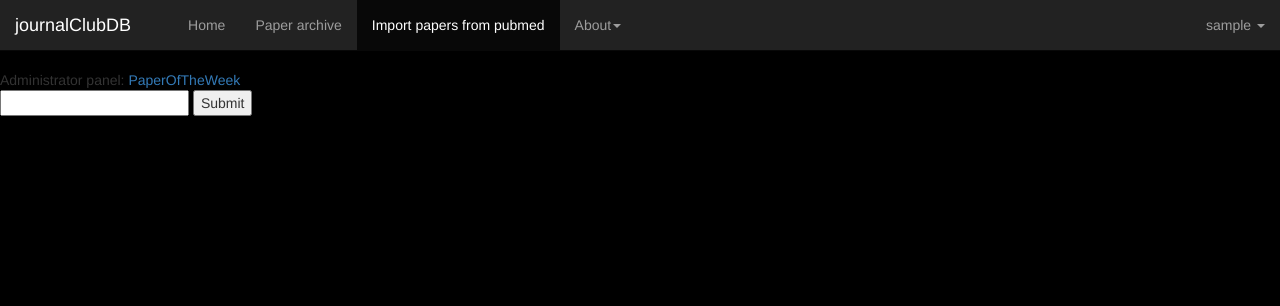
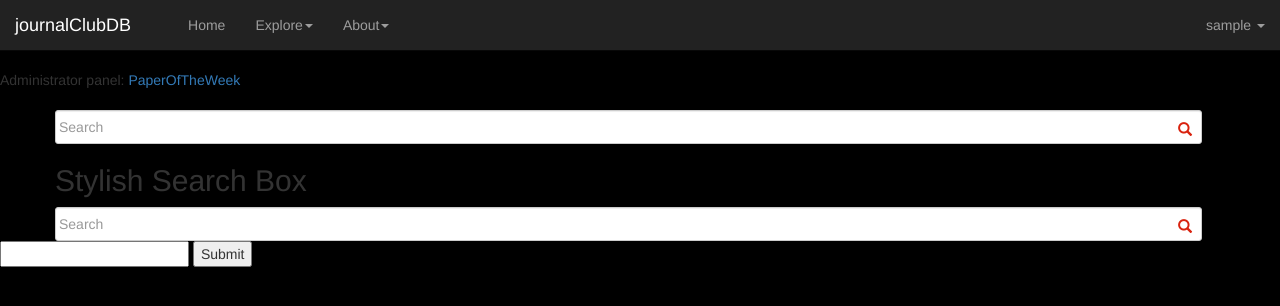
Before and after one commit to michael-chiang-mc5/journalClubDB, a Django app: page /papers/search/1/ in a window 1280 px wide. Shown: the top 306 px of the page. Run offline with Django 3.2, Linux system fonts and the light colour scheme; the visitor is signed in with stand-in values (Sample User, id 1); data comes from the database, SQL or seed files in the repository; data that the repository does not hold is empty; some libraries are stand-ins or nearby versions.

Commit message:
Styled comments in detail.html properly.
Started styling search.html, but realized that search was way too slow half-way through and started trying to get it to be faster. Search currently inoperable

```diff
--- a/journalClubDB/papers/templates/papers/search.html
+++ b/journalClubDB/papers/templates/papers/search.html
@@ -1,19 +1,75 @@
 {% extends "base.html" %}
-
+<!-- http://www.alexhadik.com/blog/2014/6/12/create-pubmed-citations-automatically-using-pubmed-api -->
 
 {% block javascript %}
   <!-- custom javascript -->
   {% load staticfiles %}
-  <script src="{% static "/static/js/jquery-2.1.4.min.js" %}"></script>
   <script>
     url_js = "{% url 'papers:addCitation' %}"
     csrf_js = '{{ csrf_token }}'
     url2_js = "{% url 'papers:detail' 0 0 %}"
   </script>
   <script src="{% static "/static/js/search.js" %}"></script>
+  <script src="{% static "/static/js/citation_summary_template.js" %}"></script>
+  <link rel="stylesheet" href="{% static 'css/search.css' %}">
+
 {% endblock %}
 
 {% block body_block %}
+
+
+<div class="container">
+
+  <!-- search bar -->
+  <div class="row">
+    <div id="custom-search-input">
+      <div class="input-group col-md-12">
+
+
+        <div id="custom-search-input">
+          <div class="input-group col-md-12">
+            <input type="text" class="search-query form-control text-search" placeholder="Search" />
+            <span class="input-group-btn">
+              <button class="btn btn-danger" type="button">
+                <span class=" glyphicon glyphicon-search"></span>
+              </button>
+            </span>
+          </div>
+        </div>
+        <form method="POST">
+          {% csrf_token %}
+        </form>
+
+
+
+
+      </div>
+    </div>
+  </div>
+
+
+
+</div>
+
+
+
+
+<div class="container">
+	<div class="row">
+		<h2>Stylish Search Box</h2>
+           <div id="custom-search-input">
+                            <div class="input-group col-md-12">
+                                <input type="text" class="  search-query form-control" placeholder="Search" />
+                                <span class="input-group-btn">
+                                    <button class="btn btn-danger" type="button">
+                                        <span class=" glyphicon glyphicon-search"></span>
+                                    </button>
+                                </span>
+                            </div>
+                        </div>
+	</div>
+</div>
+
 
 <!-- Search bar -->
 <form action="{% url 'papers:search' 1 %}" method=POST>
@@ -23,76 +79,23 @@
   <input type="submit">
 </form>
 
-{% if freshSearch == False %}
-<h1>Search Results</h1>
-{% for entry in entries %}
-  <li>
+<div class="container">
+  <div>
+  {% for citation in citations %}
+    <div>
+      {% include "citation_summary_template.html" %}
+    </div>
+    <br>
+  {% endfor %}
+  </div>
 
-    <!-- button to go to detail page, initially hidden-->
-    {% if not entry.preexistingEntry %} <!-- Brand new entry that we can import -->
-      <a href="dummy_url" id="a_{{ forloop.counter }}"> <!-- dummy_url will get replaced by ajax -->
-        <button id="b_{{ forloop.counter }}" style="display:none;">Import</button>
-      </a>
-    {% else %}  <!-- Entry already exists -->
-      <a href="{% url 'papers:detail' entry.preexistingEntry_pk 0 %}" id="a_{{ forloop.counter }}">
-        <button id="b_{{ forloop.counter }}">View</button>
-      </a>
-    {% endif %}
+  <div>
+    {% for entry in entries %}
+      {{ entry.title }}
+    {% endfor %}
 
-    <!-- button to add pubmed citation to internal database-->
-    {% if entry.preexistingEntry %}
-    <form method='post' id="f_{{ forloop.counter }}" style="display:none;">
-    {% else %}
-    <form method='post' id="f_{{ forloop.counter }}">
-    {% endif %}
-       {% csrf_token %}
-       <input type="hidden" id="title_{{ forloop.counter }}" value="{{ entry.title }}"/>
-       <input type="hidden" id="author_{{ forloop.counter }}" value="{{ entry.author }}"/>
-       <input type="hidden" id="journal_{{ forloop.counter }}" value="{{ entry.journal }}"/>
-       <input type="hidden" id="volume_{{ forloop.counter }}" value="{{ entry.volume }}"/>
-       <input type="hidden" id="number_{{ forloop.counter }}" value="{{ entry.number }}"/>
-       <input type="hidden" id="pages_{{ forloop.counter }}" value="{{ entry.pages }}"/>
-       <input type="hidden" id="date_{{ forloop.counter }}" value="{{ entry.date }}"/>
-       <input type="hidden" id="fullSource_{{ forloop.counter }}" value="{{ entry.fullSource }}"/>
-       <input type="hidden" id="keywords_{{ forloop.counter }}" value="{{ entry.keywords }}"/>
-       <input type="hidden" id="abstract_{{ forloop.counter }}" value="{{ entry.abstract }}"/>
-       <input type="hidden" id="doi_{{ forloop.counter }}" value="{{ entry.doi }}"/>
-       <input type="hidden" id="fullAuthorNames_{{ forloop.counter }}" value="{{ entry.fullAuthorNames }}"/>
-       <input type="hidden" id="pubmedID_{{ forloop.counter }}" value="{{ entry.pubmedID }}"/>
-       <input type='submit' id="s_{{ forloop.counter }}" value='Import'/>
-    </form>
+</div>
 
-    <!-- title with pubmed link -->
-    <p><a href="http://www.ncbi.nlm.nih.gov/pubmed/{{ entry.pubmedID }}">{{ entry.title }}</a></p>
-    <!-- author list -->
-    <p>
-      {% for author in entry.author %}
-        {% if forloop.last %}
-          and {{ author }}
-        {% else %}
-          {{ author }},
-        {% endif %}
-      {% endfor %}
-    </p>
-    <!-- journal information -->
-    <p>{{ entry.fullSource }}</p>
-  </li>
-{% endfor %}
 
-<!-- Next/Prev page links  -->
-{% for page in totalPagesRange %}
-  {% if page == pageNumber %}
-    {{ page }}
-  {% else %}
-    <form action="{% url 'papers:search' page %}" method=POST>
-        {% csrf_token %}
-        <input type="hidden" name="search_str" value="{{ search_str }}" />
-        <input type="hidden" name="pageNumber" value="{{ page }}" />
-        <input type="hidden" name="totalPages" value="{{ totalPages }}"/>
-        <button>{{ page }}</button>
-    </form>
-  {% endif %}
-{% endfor %}
-{% endif %}
 
 {% endblock %}
--- a/journalClubDB/papers/templatetags/templatetags.py
+++ b/journalClubDB/papers/templatetags/templatetags.py
@@ -104,6 +104,16 @@ def is_depth_one( text ):
         depth = int(text[len(dedent_prefix):])
     return depth == 1
 
+@register.filter
+def is_depth_two( text ):
+    indent_prefix = 'in-'
+    dedent_prefix = 'out-'
+    if text.startswith(indent_prefix):
+        depth = int(text[len(indent_prefix):])
+    elif text.startswith(dedent_prefix):
+        depth = int(text[len(dedent_prefix):])
+    return depth == 2
+
 # returns True if text is indent
 @register.filter
 def is_indent( text ):
--- a/journalClubDB/papers/urls.py
+++ b/journalClubDB/papers/urls.py
@@ -61,9 +61,6 @@ urlpatterns = [
     # ex: /papers/detail/0/0/
     url(r'^detail/(?P<pk>[0-9]+)/(?P<current_thread>[0-9]+)/$', views.detail, name='detail'),
 
-    # ex: /papers/search/0/
-    url(r'^search_development/(?P<page>[0-9]+)/$', views.search_development, name='search_development'),
-
     url(r'^register/$', views.register, name='register'), # ADD NEW PATTERN!
     url(r'^user_login/$', views.user_login, name='user_login'),
     url(r'^is_field_available/$', views.is_field_available, name='is_field_available'),
--- a/journalClubDB/papers/views.py
+++ b/journalClubDB/papers/views.py
@@ -91,7 +91,6 @@ def user_notifications(request):
     return render(request, 'papers/user_notifications.html', context)
 
 def user_library(request):
-
     user_profile = UserProfile().get_user_profile(request.user)
     citations = user_profile.library.all()
     context = {'navbar':'user_profile','citations':citations}
@@ -102,15 +101,20 @@ def user_logout(request):
     return HttpResponseRedirect(reverse('papers:frontpage'))
 
 def about_contact(request):
-    return render_to_response('papers/about_contact.html')
+    context = {'navbar':'about'}
+    return render(request,'papers/about_contact.html', context)
 def about_developers(request):
-    return render_to_response('papers/about_developers.html')
+    context = {'navbar':'about'}
+    return render(request,'papers/about_developers.html', context)
 def about_etiquette(request):
-    return render_to_response('papers/about_etiquette.html')
+    context = {'navbar':'about'}
+    return render(request,'papers/about_etiquette.html', context)
 def about_jcdb(request):
-    return render_to_response('papers/about_jcdb.html')
+    context = {'navbar':'about'}
+    return render(request,'papers/about_jcdb.html', context)
 def about_privacy(request):
-    return render_to_response('papers/about_privacy.html')
+    context = {'navbar':'about'}
+    return render(request,'papers/about_privacy.html', context)
 
 # user login.  Code from: http://www.tangowithdjango.com/book17/chapters/login.html
 def user_login(request): # login is taken up by native django function
@@ -178,7 +182,7 @@ def frontpage(request):
     return render(request, 'papers/frontpage.html', context)
 
 # see all citations in database
-def index(request):
+def index_deprecated(request):
     citations = Citation.objects.all()
 
     # Paginate
@@ -197,6 +201,12 @@ def index(request):
         active_page = int(paginator.num_pages)
 
     context = {'citations': citations,'navbar':'index','num_pages':int(paginator.num_pages),'active_page':active_page}
+    return render(request, 'papers/index.html', context)
+
+# see all citations in database
+def index(request):
+    citations = Citation.objects.all()
+    context = {'citations': citations,'navbar':'search','show_detail_link':True}
     return render(request, 'papers/index.html', context)
 
 # returns a string, otherwise returns None
@@ -351,6 +361,7 @@ def postForm(request):
     initial_text = request.POST.get("initial_text")
     post_pk = request.POST.get("post_pk")
     edit_or_reply = request.POST.get("edit_or_reply")
+
 
     blockquote = request.POST.get("blockquote")
     if blockquote == "True":
@@ -565,26 +576,6 @@ def detail(request,pk,current_thread):
     context = {'personalNote':personalNote,'citation': citation,'threads': threads,'posts_vector':posts_vector,'threadsPostsIndents':threadsPostsIndents,'current_thread':int(current_thread),'associated_tags':associated_tags,'unused_tags':unused_tags, 'citationIsInLibrary':citationIsInLibrary}
     return render(request, 'papers/detail.html', context)
 
-# search is terribly slow.  Use this for development
-def search_development(request,page):
-    with open('/Users/mcah5a/Desktop/projects/journalClubDB/journalClubDB/pubmedObject.pkl','rb') as input:
-        pubmed = pickle.load(input)
-    search_str = 'asdf'
-    totalPages=0
-    pageNumber=0
-    searchInitiated = "True"
-    search_str = 'asdf'
-    numberSearchResults = 4
-    totalPages = math.ceil(numberSearchResults/10)
-    pageNumber=1
-    retMin = 0
-    retMax = 10
-    freshSearch=False
-    totalPages = min([totalPages,15+1]) # maximum of 15 pages
-    pubmed = checkPubmedEntriesForPreexistingCitations(pubmed)
-    context = {'navbar':'addCitation','entries': pubmed.entries, 'search_str': search_str, 'totalPages':totalPages, 'totalPagesRange': range(1,totalPages), 'pageNumber': pageNumber, 'freshSearch': freshSearch}
-    return render(request, 'papers/search.html', context)
-
 # upvote comment
 # assumes that user is authenticated
 def upvote(request):
@@ -631,7 +622,7 @@ def checkPubmedEntriesForPreexistingCitations(pubmed):
     return pubmed
 
 # search interface
-def search(request,page):
+def search0(request,page):
     pubmed = PubmedInterface()
     search_str = ''
     totalPages=0
@@ -663,4 +654,48 @@ def search(request,page):
     totalPages = min([totalPages,15+1]) # maximum of 15 pages
     pubmed = checkPubmedEntriesForPreexistingCitations(pubmed)
     context = {'entries': pubmed.entries, 'search_str': search_str, 'totalPages':totalPages, 'totalPagesRange': range(1,totalPages), 'pageNumber': pageNumber, 'freshSearch': freshSearch, 'navbar':'addCitation'}
+    return render(request, 'papers/search0.html', context)
+
+# search interface
+def search(request,page):
+
+    pubmed = PubmedInterface()
+    search_str = ''
+    totalPages=0
+    pageNumber=0
+    if request.method == 'POST': # either search initiated or page change
+        searchInitiated = request.POST.get("searchInitiated")
+        return HttpResponse("hihi")
+
+        if searchInitiated == "True": # search initiated
+            search_str = request.POST.get("search_str")
+            pubmed.countNumberSearchResults(search_str)
+            numberSearchResults = pubmed.numberSearchResults
+            totalPages = math.ceil(numberSearchResults/10)
+            pageNumber=1
+            retMin = 0
+            retMax = 10
+            citations = Citation.objects.all()
+            pubmed.getRecords(search_str,retMin,retMax)
+        else: # page change
+            search_str = request.POST.get("search_str")
+            pageNumber = int(request.POST.get("pageNumber"))
+            retMin = (pageNumber - 1)*10
+            retMax = 10
+            citations = Citation.objects.all()
+            pubmed.getRecords(search_str,retMin,retMax)
+            totalPages = int(request.POST.get("totalPages"))
+        freshSearch=False
+    else:
+        freshSearch=True
+
+    totalPages = min([totalPages,15+1]) # maximum of 15 pages
+    #pubmed = checkPubmedEntriesForPreexistingCitations(pubmed)
+    citations = pubmed.getCitationList()
+
+
+    context = {'citations':citations, 'entries': pubmed.entries, 'search_str': search_str, 'totalPages':totalPages, 'totalPagesRange': range(1,totalPages), 'pageNumber': pageNumber, 'freshSearch': freshSearch, 'navbar':'addCitation'}
+
+
+
     return render(request, 'papers/search.html', context)
--- a/journalClubDB/static/css/detail.css
+++ b/journalClubDB/static/css/detail.css
@@ -34,7 +34,7 @@
   border: none;
 }
 
-/* Reply boxes have smaller font */
+/* Reply boxes have smaller font
 .big-box-depth-divisible-by-two .post-top-box * {
     line-height: 1em !important;
     font-size: 11px !important;
@@ -48,7 +48,7 @@
   font-size: 11px;
 }
 
-/* make all replies embedded in grey background */
+/* make all replies embedded in grey background
 .big-box-depth-not-divisible-by-two {
   border: 0px !important;
   background-color: #F5F5F5 !important;
@@ -58,3 +58,4 @@
   padding-right: 10px;
   border-radius: 10px;
 }
+*/
--- /dev/null
+++ b/journalClubDB/static/css/search.css
@@ -0,0 +1,40 @@
+
+
+#custom-search-input {
+        margin:0;
+        margin-top: 10px;
+        padding: 0;
+    }
+
+    #custom-search-input .search-query {
+        padding-right: 3px;
+        padding-right: 4px \9;
+        padding-left: 3px;
+        padding-left: 4px \9;
+        /* IE7-8 doesn't have border-radius, so don't indent the padding */
+
+        margin-bottom: 0;
+        -webkit-border-radius: 3px;
+        -moz-border-radius: 3px;
+        border-radius: 3px;
+    }
+
+    #custom-search-input button {
+        border: 0;
+        background: none;
+        /** belows styles are working good */
+        padding: 2px 5px;
+        margin-top: 2px;
+        position: relative;
+        left: -28px;
+        /* IE7-8 doesn't have border-radius, so don't indent the padding */
+        margin-bottom: 0;
+        -webkit-border-radius: 3px;
+        -moz-border-radius: 3px;
+        border-radius: 3px;
+        color:#D9230F;
+    }
+
+    .search-query:focus + button {
+        z-index: 3;
+    }
--- a/journalClubDB/static/js/base.js
+++ b/journalClubDB/static/js/base.js
@@ -81,4 +81,5 @@ $(document).ready(function() {
     $( this ).next('form').submit();
   });
 
+
 });
--- a/journalClubDB/static/js/search.js
+++ b/journalClubDB/static/js/search.js
@@ -1,3 +1,27 @@
+function iterateJSON(idlist, publications) {
+
+    var id = idlist.pop();
+    $.getJSON('http://eutils.ncbi.nlm.nih.gov/entrez/eutils/esummary.fcgi?db=pubmed&id='+id+'&retmode=json', function(summary){
+
+        var citation = "";
+
+        for(author in summary.result[id].authors){
+            citation+=summary.result[id].authors[author].name+', ';
+        }
+        citation+=' \"'+summary.result[id].title+'\" <i>'+summary.result[id].fulljournalname+'</i> '+summary.result[id].volume+'.'+summary.result[id].issue+' ('+summary.result[id].pubdate+'): '+summary.result[id].pages+'.';
+
+        console.log(citation);
+        publications.push(citation);
+
+        if(idlist.length!=0){
+            iterateJSON(idlist, publications);
+        }else{
+            console.log(publications);
+        }
+
+    });
+}
+
 $(document).ready(function() {
   $( "form[id*='f_']" ).submit(function(event){
 
@@ -35,4 +59,23 @@ $(document).ready(function() {
       return false;
   });
 
+
+  // check if enter pressed
+  $(".text-search").keyup(function (e) {
+      if (e.keyCode == 13) {
+        var search_str = $(this).val()
+        search_str = search_str.replace(" ", "+"); // TODO: edge case where user wants to search for + sign
+        var pubmed_search_link = 'http://eutils.ncbi.nlm.nih.gov/entrez/eutils/esearch.fcgi?db=pubmed&term=' + search_str + '&retmode=json'
+        alert(pubmed_search_link)
+
+        $.getJSON(pubmed_search_link, function(data){
+          alert("in json")
+          var ids = data.esearchresult.idlist;
+          alert(ids)
+          var efetch_str = 'http://eutils.ncbi.nlm.nih.gov/entrez/eutils/efetch.fcgi?db=pubmed&id=' + ids + '&rettype=medline&retmode=xml'
+          alert(efetch_str) // http://eutils.ncbi.nlm.nih.gov/entrez/eutils/efetch.fcgi?db=pubmed&id=26576326,26572874,26568045,26565545,26562993,26561314,26560552,26549864,26549334,26544047,26528861,26528309,26527344,26523529,26521525,26519404,26512070,26508446,26504957,26500474&rettype=medline&retmode=xml
         });
+      }
+  });
+
+});
--- a/journalClubDB/templates/base-loginInterface.html
+++ b/journalClubDB/templates/base-loginInterface.html
@@ -75,7 +75,7 @@
             <div class="col-md-6">
                 <div class="well">
                   <p><b>Log in</b></p>
-                    <form id="login_form" method="POST" action="#" novalidate="novalidate">
+                    <form id="login_form" method="POST" novalidate="novalidate">
                         {% csrf_token %}
                         <div class="form-group">
                           <span class="passwords_match_login glyphicon glyphicon-asterisk red-tooltip" data-toggle="tooltip" title="wrong username or password" data-placement="right" style="float:right"></span>
--- a/journalClubDB/templates/base-navbar.html
+++ b/journalClubDB/templates/base-navbar.html
@@ -19,13 +19,22 @@
       <div id="navbar" class="navbar-collapse collapse">
         <ul class="nav navbar-nav">
           <div class="span2"></div>
+          <!-- home button -->
           <li class="{% if navbar == 'home' %}active{% endif %}"><a href="{% url 'papers:frontpage' %}">Home</a></li>
-          <li class="{% if navbar == 'index' %}active{% endif %}"><a href="{% url 'papers:index' %}">Paper archive</a></li>
-          <!-- only allow addition of citations if user -->
+
+          <!-- search button -->
           {% if user.is_authenticated %}
-            <li class="{% if navbar == 'addCitation' %}active{% endif %}"><a href="{% url 'papers:search' 0 %}">Import papers from pubmed</a></li> <!-- TODO: change this to real search -->
+            <li class="dropdown {% if navbar == 'search' %}active{% endif %}">
+              <a href="#" class="dropdown-toggle" data-toggle="dropdown" role="button" aria-haspopup="true" aria-expanded="false">Explore<span class="caret"></span></a>
+              <ul class="dropdown-menu">
+                <li><a href="{% url 'papers:index' %}">Search JCDB</a></li>
+                <li><a href="{% url 'papers:search' 0 %}">Import papers from pubmed</a></li>
+              </ul>
+            </li>
+          {% else %}
+            <li class="{% if navbar == 'search' %}active{% endif %}"><a href="{% url 'papers:index' %}">Explore</a></li>
           {% endif %}
-          <li class="dropdown">
+          <li class="dropdown {% if navbar == 'about' %}active{% endif %}">
             <a href="#" class="dropdown-toggle" data-toggle="dropdown" role="button" aria-haspopup="true" aria-expanded="false">About<span class="caret"></span></a>
             <ul class="dropdown-menu">
               <li><a href="{% url 'papers:about_jcdb' %}">Tell me about this website!</a></li>
```
Also changed, not shown: journalClubDB/papers/Pubmed.py (+35 -0 lines), journalClubDB/papers/templates/papers/detail.html (+6 -5 lines), journalClubDB/papers/templates/papers/index.html (+7 -28 lines), journalClubDB/papers/templates/papers/search0.html (added, +100 -0 lines), journalClubDB/static/css/post_template.css (+18 -23 lines), journalClubDB/static/css/post_tree_template.css (+5 -5 lines), journalClubDB/static/css/post_tree_template_quoraStyle.css (added, +34 -0 lines), journalClubDB/templates/citation_summary_template.html (+15 -4 lines), journalClubDB/templates/post_template.html (+19 -16 lines), journalClubDB/templates/post_tree_template_quoraStyle.html (added, +22 -0 lines). Lines whose indentation alone changed are shown as unchanged.
